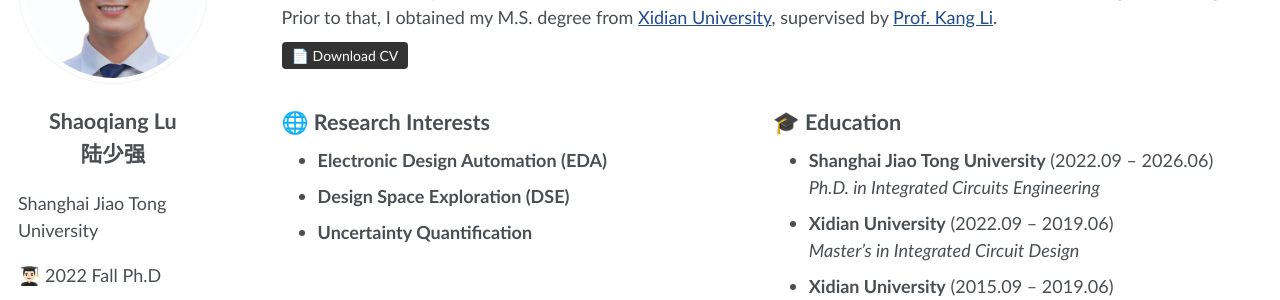
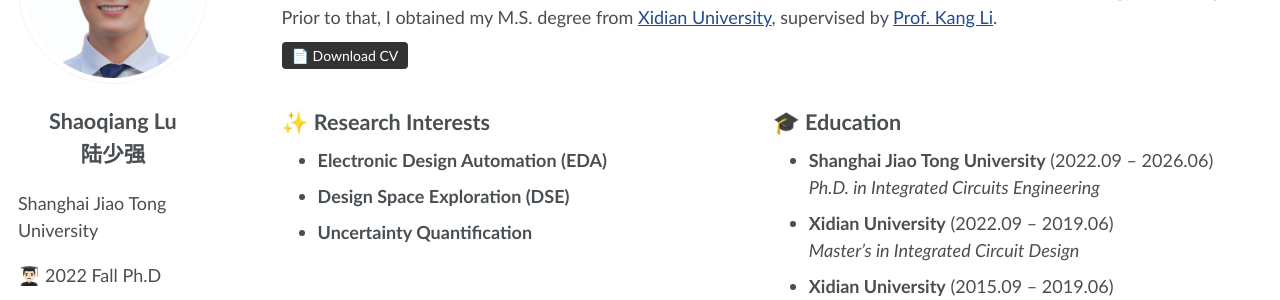
Before and after one commit to ShaoqiangLu/ShaoqangLu.github.io, a Jekyll site: the page built from _pages/about.md, in a window 1280 px wide and 900 px high. Shown: the part 214-514 px from the top of the window. Built offline with Jekyll 4.4.1, drawn with Linux system fonts in a browser that asks for light colours; some web fonts are replaced.

```diff
--- a/_pages/about.md
+++ b/_pages/about.md
@@ -45,7 +45,7 @@ I have been a Ph.D. candidate at the School of Integrated Circuits, [Shanghai Ji
   <div style="display: flex; justify-content: space-between; margin-top: 20px;">
 
   <div style="flex: 1; margin-right: 1px;">
-    <h2>🌐 Research Interests</h2>
+    <h2>✨ Research Interests</h2>
     <ul>
       <li><strong>Electronic Design Automation (EDA)</strong></li>
       <li><strong>Design Space Exploration (DSE)</strong></li>
```
